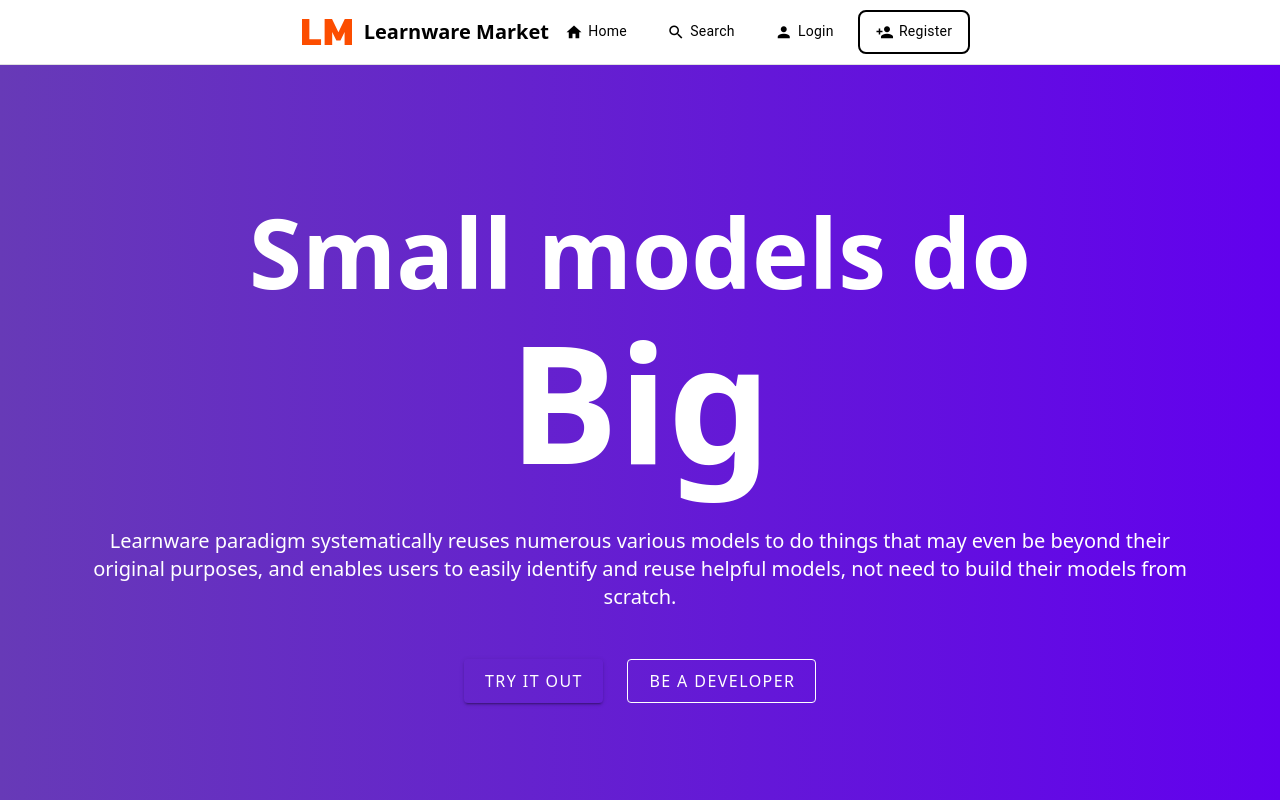
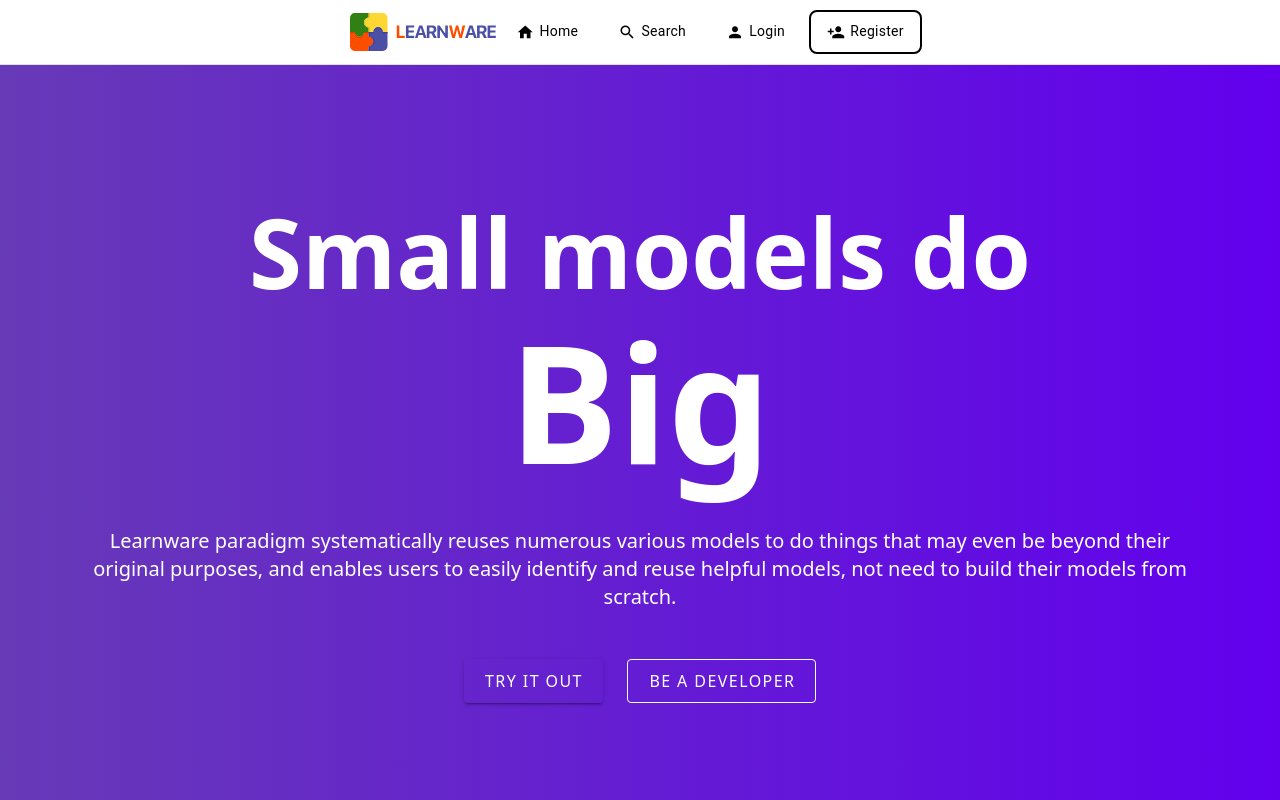
Before and after one commit to Learnware-LAMDA/Beimingwu, a Vue app: page /search in a window 1280 px wide. Shown: the top 800 px of the page. Built offline with nearby package versions, Linux system fonts and the light colour scheme.

Commit message:
[MNT] New logo

```diff
--- a/index.html
+++ b/index.html
@@ -2,7 +2,7 @@
 <html lang="en">
   <head>
     <meta charset="UTF-8" />
-    <link rel="icon" type="image/svg+xml" href="/logo.svg" />
+    <link rel="icon" type="image/svg+xml" href="/logo-no-text.svg" />
     <meta name="viewport" content="width=device-width, initial-scale=1.0" />
     <title>Learnware Market</title>
   </head>
--- a/src/components/App/AppBar.vue
+++ b/src/components/App/AppBar.vue
@@ -45,10 +45,7 @@ const filteredRoutes = computed(() => {
             <v-app-bar-nav-icon v-if="['xs', 'sm'].includes(display.name.value)"
                 @click="() => emit('update:drawerOpen', !drawerOpen)"></v-app-bar-nav-icon>
             <v-toolbar-items class="cursor-pointer" @click="() => router.push('/')">
-                <v-img contain width="50" :src="lamdaLogo"></v-img>
-                <h1 class="ml-3 flex flex-column justify-center text-xl font-weight-bold" v-if="!['xs', 'sm'].includes(display.name.value)">
-                    Learnware Market
-                </h1>
+                <v-img contain width="150" :src="lamdaLogo"></v-img>
             </v-toolbar-items>
             <v-spacer></v-spacer>
 
```
Also changed, not shown: public/logo-no-text.svg (added), public/logo.svg.
